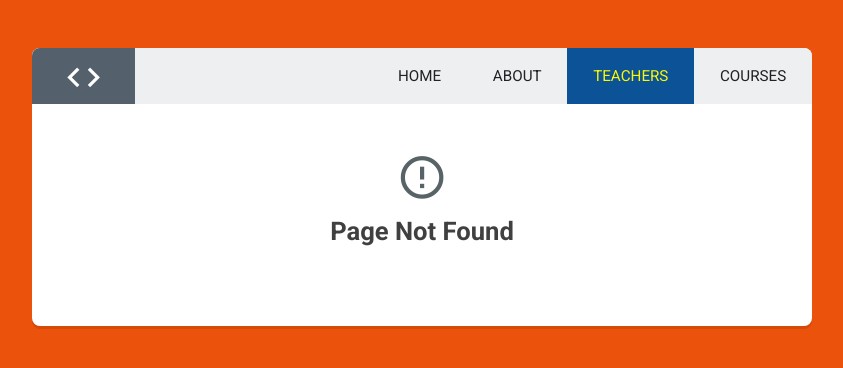
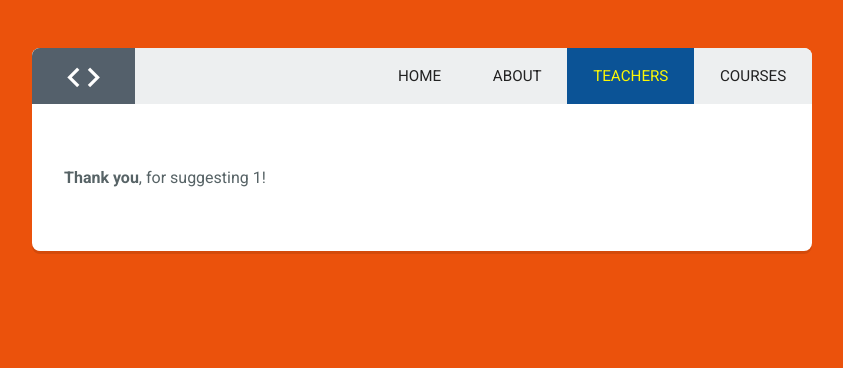
Before and after one commit to WRNoble/learning-Site-React, a React (Create React App) app in the folder course-directory/: page /teachers/1 in a window 1280 px wide. Before the commit this address had no page. Shown: the top 368 px of the page, without its empty margins (218-1061 px from the left). Built offline with nearby package versions, Linux system fonts and the light colour scheme.

Commit message:
finished and working

```diff
--- a/course-directory/src/components/App.js
+++ b/course-directory/src/components/App.js
@@ -18,7 +18,7 @@ const App = () => (
         <Route exact path="/" component={Home} />
         <Route path="/about" render={ () => <About title="About" /> } />
         <Route exact path="/teachers" component={Teachers} />
-        <Route path="/teachers/:topic/:name" component={Featured} />
+        <Route path="/teachers/:topic" component={Featured} />
         <Route path="/courses" component={Courses} />
         <Route component={NotFound}/>
       </Switch>
--- a/course-directory/src/components/Featured.js
+++ b/course-directory/src/components/Featured.js
@@ -1,7 +1,6 @@
 import React from 'react';
 
 const Featured = ( {match} ) => {
-  let name = match.params.name;
   let topic = match.params.topic
   return (
     <div className="main-content">
--- a/course-directory/src/components/Home.js
+++ b/course-directory/src/components/Home.js
@@ -4,9 +4,8 @@ class Home extends Component {
 
   handleSubmit = (e) => {
     e.preventDefault();
-    let teacherName = this.name.value;
     let teacherTopic = this.topic.value;
-    let path = `teachers/${teacherTopic}/${teacherName}`
+    let path = `teachers/${teacherTopic}/`
     this.props.history.push(path);
   }
 
@@ -19,7 +18,7 @@ class Home extends Component {
         <p>I took this assignment on in order to develop my understanding of react-router.  I plan to integrate some of the functionality demonstrated here in my portfolio.</p>
         <hr />
         <h3>Suggest A New Class</h3>
-        <p>In the form below suggest a topic you would like to see us teach.</p>
+        <p>In the form below suggest a topic you would like to see taught.</p>
         <form onSubmit={this.handleSubmit}>
           <input type="text" placeholder="Topic" ref={ (input) => this.topic = input } />
           <button type="submit">Suggest Class!</button>
```
Also changed, not shown: 7 other files (tests, documents, lock files or other folders).
